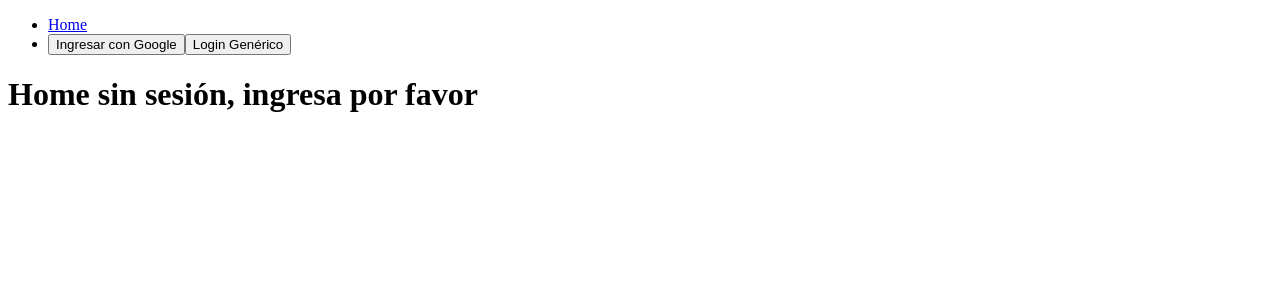
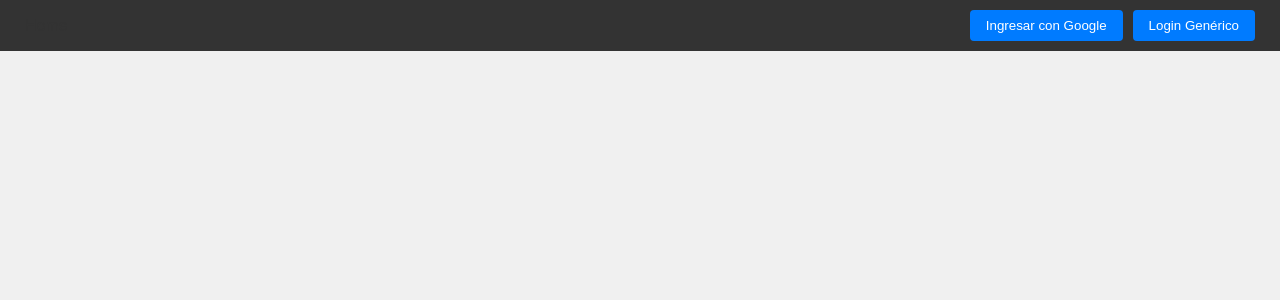
Before and after one commit to MaximoHumittas/SistemaDeReservasDeEspacio, a React (Vite) app in the folder reservasEspaciosFrontend/: page / in a window 1280 px wide. Shown: the top 300 px of the page. Built offline with nearby package versions, Linux system fonts and the light colour scheme; no server answers.

Commit message:
css listo

```diff
--- a/reservasEspaciosFrontend/src/App.jsx
+++ b/reservasEspaciosFrontend/src/App.jsx
@@ -6,6 +6,7 @@ import Formulary from "./pages/FormularyPage";
 import HomePage from "./pages/HomePage";
 import LoginGenerico from "./pages/LoginGenerico";
 import ReclamoForm from "./pages/ReclamoForm";
+import './styles/index.css';
 
 export default function App() {
   return (
--- a/reservasEspaciosFrontend/src/components/NavBar.jsx
+++ b/reservasEspaciosFrontend/src/components/NavBar.jsx
@@ -1,6 +1,7 @@
 import { useContext } from "react";
 import { NavLink } from "react-router-dom";
 import { AuthContext } from "../context/AuthContext";
+import '../styles/NavBar.css';
 
 export default function NavBar() {
   const { loginWithGoogle, user, logout } = useContext(AuthContext);
--- /dev/null
+++ b/reservasEspaciosFrontend/src/styles/NavBar.css
@@ -0,0 +1,45 @@
+nav {
+    background-color: #333;
+    padding: 10px;
+    position: fixed;
+    top: 0;
+    width: 100%;
+    z-index: 1000;
+  }
+
+  ul {
+    display: flex;
+    justify-content: space-between;
+    align-items: center;
+  }
+
+  li {
+    margin: 0 15px;
+  }
+
+  a {
+    color: white;
+    font-size: 16px;
+  }
+
+  button {
+    background-color: #ff4d4d;
+    margin-left: 10px;
+  }
+
+  button:hover {
+    background-color: #ff1a1a;
+  }
+
+  img {
+    border-radius: 50%;
+    width: 40px;
+    height: 40px;
+    margin-left: 10px;
+  }
+
+  span {
+    color: white;
+    font-size: 16px;
+    margin-left: 10px;
+  }
--- /dev/null
+++ b/reservasEspaciosFrontend/src/styles/index.css
@@ -0,0 +1,49 @@
+* {
+    margin: 0;
+    padding: 0;
+    box-sizing: border-box;
+  }
+
+  body {
+    font-family: Arial, sans-serif;
+    background-color: #f0f0f0;
+    color: #333;
+    line-height: 1.6;
+  }
+
+  a {
+    text-decoration: none;
+    color: inherit;
+  }
+
+  a:hover {
+    text-decoration: underline;
+    color: #0056b3;
+  }
+
+  ul {
+    list-style-type: none;
+  }
+
+  button {
+    cursor: pointer;
+    border: none;
+    padding: 8px 16px;
+    background-color: #007bff;
+    color: white;
+    border-radius: 4px;
+  }
+
+  button:hover {
+    background-color: #0056b3;
+  }
+
+  button:disabled {
+    background-color: #c0c0c0;
+    cursor: not-allowed;
+  }
+
+  button:focus {
+    outline: none;
+    box-shadow: 0 0 3px 2px rgba(0, 123, 255, 0.5);
+  }
```
